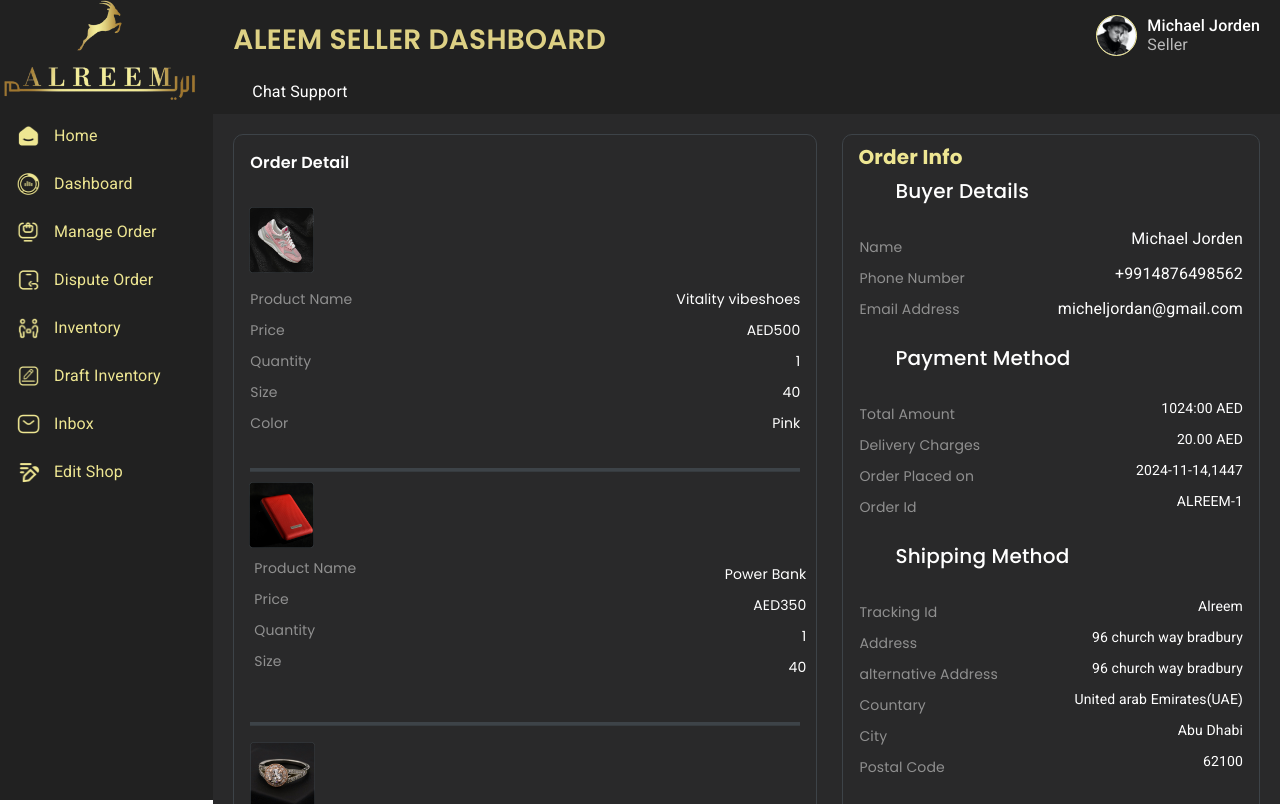
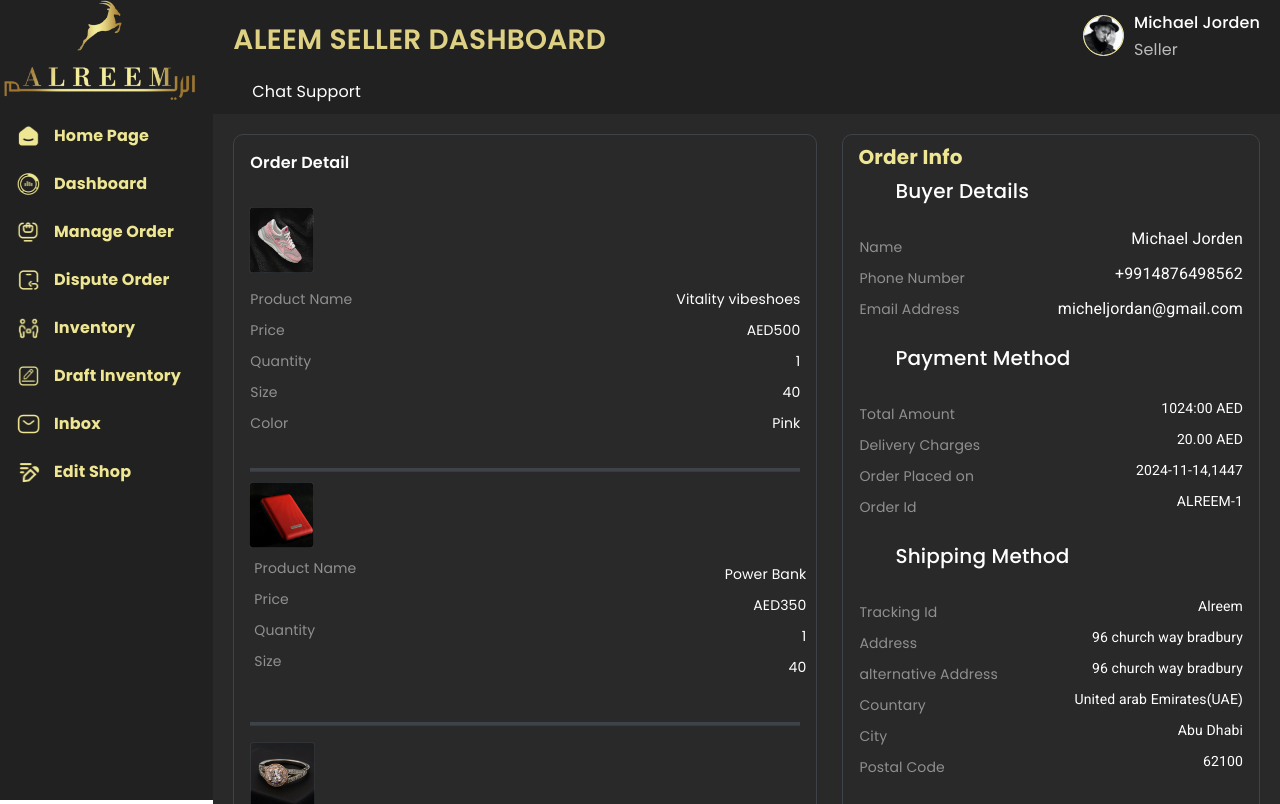
Before and after one commit to sohaibyounas/Alreem, a React (Vite) app: page /detail in a window 1280 px wide. Built offline with nearby package versions, Linux system fonts and the light colour scheme; some icons are missing.

Commit message:
snew code

```diff
--- a/src/assets/style.js
+++ b/src/assets/style.js
@@ -1,6 +1,171 @@
-import { faIR } from "@mui/material/locale";
-
 const style = {
+    // Navbar
+    navBox: {
+        display: "flex",
+        justifyContent: "space-between",
+        alignItems: "center",
+        backgroundColor: "#212121",
+        color: "#fff",
+        height: "70px",
+        padding: "0 20px",
+    },
+
+    navHead: {
+        color: "#DED184",
+        fontSize: "28px",
+        fontWeight: "600",
+        fontFamily: '"Poppins", sans-serif !important',
+        paddingTop: "10px",
+        marginLeft: "0px",
+        lineHeight: "34px",
+        textTransform: "uppercase",
+        backgroundColor: "linear-gradient(180deg, #f3ef9c, #d9cb7f, #bea963, #a3884a, #876832)",
+    },
+
+    navHeadText: {
+        display: "flex",
+        alignItems: "center",
+        gap: "10px",
+    },
+
+    navAvatar: {
+        width: "39px",
+        height: "39px",
+        border: "1px solid #eee692",
+    },
+
+    navImg: {
+        width: "100%",
+        height: "100%",
+        borderRadius: "50%",
+    },
+
+    // avatar text
+    avatarTextBox: {
+        display: "flex",
+        flexDirection: "column",
+        alignItems: "flex-start",
+        padding: "0px",
+    },
+
+    avatarHeadText: {
+        color: "#fff",
+        lineHeight: "30px",
+        fontSize: "16px",
+        fontWeight: "500",
+        fontFamily: '"Poppins", sans-serif !important',
+    },
+
+    avatarHeadText2: {
+        fontSize: "16px",
+        color: "#bbb",
+        fontSize: "16px",
+        fontWeight: "400",
+        fontFamily: '"Poppins", sans-serif !important',
+    },
+
+    // contact-chat-support (page => userdetail-linked)
+    contactChatSupport: {
+        width: "100%",
+        background: "#212121",
+        display: "flex",
+        justifyContent: "space-between",
+        alignItems: "center",
+        cursor: "pointer",
+    },
+
+    contactChatText: {
+        background: "#212121",
+        color: "#EEE692",
+        fontSize: "16px",
+        py: 2,
+    },
+
+    contactChatTextIcon: {
+        background: "#212121",
+        color: "#fff",
+    },
+
+    showContactSupportDivider: {
+        background: "#3D4348",
+        height: "2.5px",
+    },
+
+    showLink: {
+        display: "flex",
+        gap: "5px",
+        alignItems: "center",
+        backgroundColor: "#212121",
+        cursor: "pointer",
+        padding: "10px",
+        "&:hover .back-icon": {
+            color: "#EEE692",
+            transform: "translateX(-5px)",
+            transition: "color 0.3s, transform 0.3s",
+        },
+    },
+
+    showLinkIcon: {
+        color: "#fff",
+        transition: "color 0.3s, transform 0.3s",
+    },
+
+    chatSupportText: {
+        color: "#fff",
+        fontSize: "16px",
+        fontWeight: 400,
+        fontFamily: '"Poppins", sans-serif !important',
+    },
+
+
+    // Layout Page
+    mainContentBox: {
+        background: "#29292A",
+        overflowY: "auto",
+        scrollbarWidth: "none",
+    },
+
+
+    // SideBar Page
+    sideMainBox: {
+        width: "100%",
+        height: "100vh",
+        backgroundColor: "#212121",
+    },
+
+    siteLogo: {
+        width: "200px",
+        height: "100px",
+        textDecoration: "none",
+    },
+
+    // sidebar lists
+    sideMenuLink: {
+        display: "flex",
+        alignItems: "center",
+        textDecoration: "none",
+    },
+
+    sideMenuList: {
+        mr: 1,
+        minWidth: 30,
+    },
+
+    sideMenuListImg: {
+        width: 24,
+        height: 24,
+    },
+
+    sideMenuListText: {
+        color: "#EEE692",
+        '& .css-rizt0-MuiTypography-root': {
+            fontSize: "16px !important",
+            fontWeight: "700 !important",
+            fontFamily: '"Poppins", sans-serif !important',
+        },
+    },
+
+
     // Home Page
     mainBox: {
         display: "flex",
--- a/src/component/Header/Navbar.jsx
+++ b/src/component/Header/Navbar.jsx
@@ -10,6 +10,7 @@ import User from "../../assets/images/user.png";
 import KeyboardBackspaceIcon from "@mui/icons-material/KeyboardBackspace";
 import { Link, useNavigate } from "react-router-dom";
 import ChevronRightIcon from '@mui/icons-material/ChevronRight';
+import style from '../../assets/style';
 
 const Navbar = ({ showLink, contactSupport: showContactSupport }) => {
   const navigate = useNavigate();
@@ -23,78 +24,38 @@ const Navbar = ({ showLink, contactSupport: showContactSupport }) => {
   return (
     <>
       <Box
-        sx={{
-          display: "flex",
-          justifyContent: "space-between",
-          alignItems: "center",
-          backgroundColor: "#212121",
-          color: "#fff",
-          height: "70px",
-          padding: "0 20px",
-        }}
+        sx={style.navBox}
       >
         <Typography
-          sx={{
-            color: "#DED184",
-            fontFamily: "Poppins",
-            fontSize: "28px",
-            fontWeight: "600",
-            paddingTop: "10px",
-            marginLeft: "0px",
-            lineHeight: "34px",
-            textTransform: "uppercase",
-          }}
+          sx={style.navHead}
         >
           Aleem Seller Dashboard
         </Typography>
+        {/* Avatar & Text */}
         <Box
-          sx={{
-            display: "flex",
-            alignItems: "center",
-            gap: "10px",
-          }}
+          sx={style.navHeadText}
         >
           <Avatar
-            sx={{
-              width: "39px",
-              height: "39px",
-              border: "1px solid #eee692",
-            }}
+            sx={style.navAvatar}
           >
             <img
               src={User}
               alt="user"
-              style={{
-                width: "100%",
-                height: "100%",
-                borderRadius: "50%",
-              }}
+              style={style.navImg}
             />
           </Avatar>
+
+          {/* avtar text */}
           <Box
-            sx={{
-              display: "flex",
-              flexDirection: "column",
-              alignItems: "flex-start",
-              padding: "0px",
-            }}
+            sx={style.avatarTextBox}
           >
             <Typography
-              sx={{
-                fontSize: "16px",
-                fontWeight: "500",
-                color: "#fff",
-                lineHeight: 1.2,
-              }}
+              sx={style.avatarHeadText}
             >
               Michael Jorden
             </Typography>
             <Typography
-              sx={{
-                fontSize: "16px",
-                color: "#bbb",
-                lineHeight: 1.2,
-              }}
+              sx={style.avatarHeadText2}
             >
               Seller
             </Typography>
@@ -103,31 +64,16 @@ const Navbar = ({ showLink, contactSupport: showContactSupport }) => {
       </Box>
       {showLink && (
         <Box
-          sx={{
-            display: "flex",
-            gap: "5px",
-            alignItems: "center",
-            backgroundColor: "#212121",
-            cursor: "pointer",
-            padding: "10px",
-            "&:hover .back-icon": {
-              color: "#EEE692",
-              transform: "translateX(-5px)",
-              transition: "color 0.3s, transform 0.3s",
-            },
-          }}
+          sx={style.showLink}
           onClick={handleBack}
         >
           <Icon
             className="back-icon"
-            sx={{
-              color: "#fff",
-              transition: "color 0.3s, transform 0.3s",
-            }}
+            sx={style.showLinkIcon}
           >
             <KeyboardBackspaceIcon />
           </Icon>
-          <Typography sx={{ color: "#fff" }}> Chat Support </Typography>
+          <Typography sx={style.chatSupportText}> Chat Support </Typography>
         </Box>
       )}
 
@@ -136,20 +82,20 @@ const Navbar = ({ showLink, contactSupport: showContactSupport }) => {
       {/* Divider only on user detail page */}
       {showContactSupport && (
         <Divider
-          sx={{ background: "#3D4348", height: "2.5px" }}
+          sx={style.showContactSupportDivider}
         />
       )}
 
       {/* contact support */}
       {showContactSupport &&
         (
-          <Box sx={{ width: "100%", background: "#212121", display: "flex", justifyContent: "space-between", alignItems: "center", cursor: "pointer" }}
+          <Box sx={style.contactChatSupport}
             onClick={() => navigate("/OpenDisputes")}
           >
-            <Typography sx={{ background: "#212121", color: "#EEE692", fontSize: "16px", py: 2 }}>
+            <Typography sx={style.contactChatText}>
               Contact Chat Support
             </Typography>
-            <ChevronRightIcon sx={{ background: "#212121", color: "#fff" }}
+            <ChevronRightIcon sx={style.contactChatTextIcon}
             />
           </Box>
         )}
--- a/src/component/Layout.jsx
+++ b/src/component/Layout.jsx
@@ -2,6 +2,7 @@ import { Box, Grid } from "@mui/material";
 import React from "react";
 import Sidebar from "../pages/Sidebar";
 import Navbar from "./Header/Navbar";
+import style from '../assets/style';
 
 const Layout = ({ children, showLink = false, contactSupport = false, padding = "20px" }) => {
   return (
@@ -15,7 +16,7 @@ const Layout = ({ children, showLink = false, contactSupport = false, padding =
             <Navbar showLink={showLink} contactSupport={contactSupport} />
             <Box
               sx={{
-                background: "#29292A",
+                ...style.mainContentBox,
                 padding: padding,
                 height: showLink
                   ? "calc(100vh - 150px)"
@@ -23,8 +24,6 @@ const Layout = ({ children, showLink = false, contactSupport = false, padding =
                     ? "calc(100vh - 100px)"
                     : "calc(100vh - 110px)"
                 ,
-                overflowY: "auto",
-                scrollbarWidth: "none",
               }}
             >
               {children}
--- a/src/pages/Sidebar.jsx
+++ b/src/pages/Sidebar.jsx
@@ -12,6 +12,7 @@ import inventoryIcon from "../assets/images/Inventory.png";
 import draftInventoryIcon from "../assets/images/DraftInventory.png";
 import inboxIcon from "../assets/images/Inbox.png";
 import editShopIcon from "../assets/images/Editshop.png";
+import style from '../assets/style';
 
 // Routes
 import {
@@ -27,13 +28,13 @@ import {
 
 const Sidebar = () => {
   return (
-    <Box sx={{ backgroundColor: "#212121", height: "100vh", width: "100%" }}>
+    <Box sx={style.sideMainBox}>
       <Box>
         <Link to={HOME}>
           <img
             src={logo}
             alt="Company Logo"
-            style={{ width: "200px", height: "100px", textDecoration: "none" }}
+            style={style.siteLogo}
           />
         </Link>
       </Box>
@@ -41,81 +42,81 @@ const Sidebar = () => {
       <List>
         {/* Home */}
         <ListItem>
-          <Link to={HOME} style={{ display: "flex", alignItems: "center", textDecoration: "none" }}>
-            <ListItemIcon sx={{ minWidth: 30, mr: 1 }}>
-              <img src={homeIcon} alt="Home" style={{ width: 24, height: 24 }} />
+          <Link to={HOME} style={style.sideMenuLink}>
+            <ListItemIcon sx={style.sideMenuList}>
+              <img src={homeIcon} alt="Home" style={style.sideMenuListImg} />
             </ListItemIcon>
-            <ListItemText primary="Home" sx={{ color: "#EEE692" }} />
+            <ListItemText primary="Home Page" sx={style.sideMenuListText} />
           </Link>
         </ListItem>
 
         {/* Dashboard */}
         <ListItem>
-          <Link to={DASHBOARD} style={{ display: "flex", alignItems: "center", textDecoration: "none" }}>
-            <ListItemIcon sx={{ minWidth: 30, mr: 1 }}>
-              <img src={dashboardIcon} alt="Dashboard" style={{ width: 24, height: 24 }} />
+          <Link to={DASHBOARD} style={style.sideMenuLink}>
+            <ListItemIcon sx={style.sideMenuList}>
+              <img src={dashboardIcon} alt="Dashboard" style={style.sideMenuListImg} />
             </ListItemIcon>
-            <ListItemText primary="Dashboard" sx={{ color: "#EEE692" }} />
+            <ListItemText primary="Dashboard" sx={style.sideMenuListText} />
           </Link>
         </ListItem>
 
         {/* Manage Order */}
         <ListItem>
-          <Link to={MANAGEORDER} style={{ display: "flex", alignItems: "center", textDecoration: "none" }}>
-            <ListItemIcon sx={{ minWidth: 30, mr: 1 }}>
-              <img src={manageOrderIcon} alt="Manage Order" style={{ width: 24, height: 24 }} />
+          <Link to={MANAGEORDER} style={style.sideMenuLink}>
+            <ListItemIcon sx={style.sideMenuList}>
+              <img src={manageOrderIcon} alt="Manage Order" style={style.sideMenuListImg} />
             </ListItemIcon>
-            <ListItemText primary="Manage Order" sx={{ color: "#EEE692" }} />
+            <ListItemText primary="Manage Order" sx={style.sideMenuListText} />
           </Link>
         </ListItem>
 
         {/* Dispute Order */}
         <ListItem>
-          <Link to={DISPUTEORDER} style={{ display: "flex", alignItems: "center", textDecoration: "none" }}>
-            <ListItemIcon sx={{ minWidth: 30, mr: 1 }}>
-              <img src={disputeOrderIcon} alt="Dispute Order" style={{ width: 24, height: 24 }} />
+          <Link to={DISPUTEORDER} style={style.sideMenuLink}>
+            <ListItemIcon sx={style.sideMenuList}>
+              <img src={disputeOrderIcon} alt="Dispute Order" style={style.sideMenuListImg} />
             </ListItemIcon>
-            <ListItemText primary="Dispute Order" sx={{ color: "#EEE692" }} />
+            <ListItemText primary="Dispute Order" sx={style.sideMenuListText} />
           </Link>
         </ListItem>
 
         {/* Inventory */}
         <ListItem>
-          <Link to={INVENTORY} style={{ display: "flex", alignItems: "center", textDecoration: "none" }}>
-            <ListItemIcon sx={{ minWidth: 30, mr: 1 }}>
-              <img src={inventoryIcon} alt="Inventory" style={{ width: 24, height: 24 }} />
+          <Link to={INVENTORY} style={style.sideMenuLink}>
+            <ListItemIcon sx={style.sideMenuList}>
+              <img src={inventoryIcon} alt="Inventory" style={style.sideMenuListImg} />
             </ListItemIcon>
-            <ListItemText primary="Inventory" sx={{ color: "#EEE692" }} />
+            <ListItemText primary="Inventory" sx={style.sideMenuListText} />
           </Link>
         </ListItem>
 
         {/* Draft Inventory */}
         <ListItem>
-          <Link to={DRAFTINVENTORY} style={{ display: "flex", alignItems: "center", textDecoration: "none" }}>
-            <ListItemIcon sx={{ minWidth: 30, mr: 1 }}>
-              <img src={draftInventoryIcon} alt="Draft Inventory" style={{ width: 24, height: 24 }} />
+          <Link to={DRAFTINVENTORY} style={style.sideMenuLink}>
+            <ListItemIcon sx={style.sideMenuList}>
+              <img src={draftInventoryIcon} alt="Draft Inventory" style={style.sideMenuListImg} />
             </ListItemIcon>
-            <ListItemText primary="Draft Inventory" sx={{ color: "#EEE692" }} />
+            <ListItemText primary="Draft Inventory" sx={style.sideMenuListText} />
           </Link>
         </ListItem>
 
         {/* Inbox */}
         <ListItem>
-          <Link to={INBOX} style={{ display: "flex", alignItems: "center", textDecoration: "none"}}>
-            <ListItemIcon sx={{ minWidth: 30, mr: 1 }}>
-              <img src={inboxIcon} alt="Inbox" style={{ width: 24, height: 24 }} />
+          <Link to={INBOX} style={style.sideMenuLink}>
+            <ListItemIcon sx={style.sideMenuList}>
+              <img src={inboxIcon} alt="Inbox" style={style.sideMenuListImg} />
             </ListItemIcon>
-            <ListItemText primary="Inbox" sx={{ color: "#EEE692" }} />
+            <ListItemText primary="Inbox" sx={style.sideMenuListText} />
           </Link>
         </ListItem>
 
         {/* Edit Shop */}
         <ListItem>
-          <Link to={EDITSHOP} style={{ display: "flex", alignItems: "center", textDecoration: "none" }}>
-            <ListItemIcon sx={{ minWidth: 30, mr: 1 }}>
-              <img src={editShopIcon} alt="Edit Shop" style={{ width: 24, height: 24 }} />
+          <Link to={EDITSHOP} style={style.sideMenuLink}>
+            <ListItemIcon sx={style.sideMenuList}>
+              <img src={editShopIcon} alt="Edit Shop" style={style.sideMenuListImg} />
             </ListItemIcon>
-            <ListItemText primary="Edit Shop" sx={{ color: "#EEE692" }} />
+            <ListItemText primary="Edit Shop" sx={style.sideMenuListText} />
           </Link>
         </ListItem>
       </List>
```
